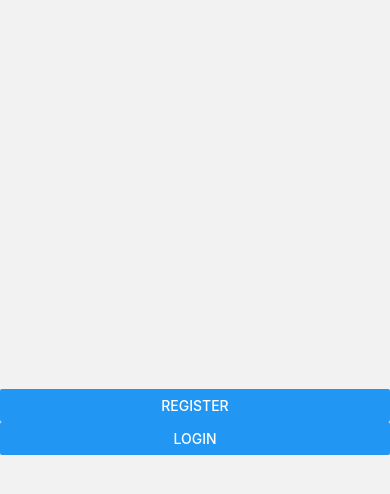
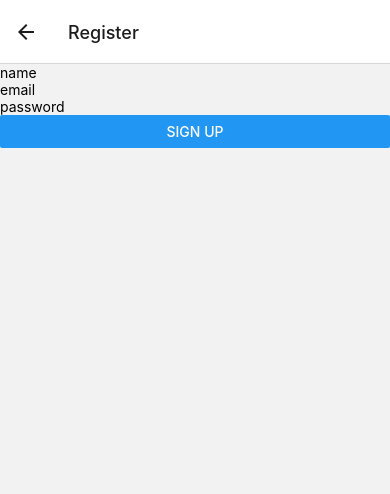
Before and after one commit to lehonglong2411/instagrampractice, a React Native app: screen /Register in a window 390 px wide. Before the commit this address had no page. Shown: the top 494 px of the page. Built offline with nearby package versions, Linux system fonts and the light colour scheme.

Commit message:
fix done expo by reset device

```diff
--- a/App.js
+++ b/App.js
@@ -6,6 +6,7 @@ import { NavigationContainer } from '@react-navigation/native';
 import { createStackNavigator } from '@react-navigation/stack';
 
 import LandingScreen from './components/auth/Landing';
+import RegisterScreen from './components/auth/Register';
 
 // Initialize Firebase
 const firebaseConfig = {
@@ -27,6 +28,7 @@ export default function App() {
     <NavigationContainer>
       <Stack.Navigator initialRouteName = "Landing">
         <Stack.Screen name = "Landing" component = {LandingScreen} options = {{ headerShown : false}}/>
+        <Stack.Screen name = "Register" component = {RegisterScreen} />
       </Stack.Navigator>
     </NavigationContainer>
   );
--- a/components/auth/Landing.js
+++ b/components/auth/Landing.js
@@ -1,7 +1,8 @@
 import React from 'react'
 import { Text, View, Button} from 'react-native'
 
-export default function Landing() {
+
+export default function Landing({navigation}) {
   return (
     <View style = {{ flex: 1, justifyContent: 'center' }}>
         <Button
--- a/components/auth/Register.js
+++ b/components/auth/Register.js
@@ -1,19 +1,19 @@
- vimport React, { Component } from 'react'
+import React, { Component } from 'react'
 import {View, Button, TextInput } from 'react-native'
 
-import firebase from 'firebase'
+// import firebase from 'firebase'
 
 export class Register extends Component {
 constructor(props) {
     super(props);
-    this.state {
-        email = '',
-        password = '',
+    this.state = {
+        email : '',
+        password : '',
         name: ''
     }
     this.onSignUp = this.onSignUp.bind(this)
 }
-    onSignUp = (){
+    onSignUp(){
       const {email, password, name} = this.state;
       firebase.auth().createUserWithEmailAndPassword(email, password)
       .then((result) => {
@@ -32,16 +32,16 @@ constructor(props) {
       <View>
         <TextInput
             placeholder = "name"
-            onChangeText = {{name} => this.setState(name)}
+            onChangeText = {(name) => this.setState(name)}
         />
         <TextInput
             placeholder = "email"
-            onChangeText = {{email} => this.setState(email)}
+            onChangeText = {(email) => this.setState(email)}
         />
         <TextInput
             placeholder = "password"
             secureTextEntry = {true}
-            onChangeText = {{password} => this.setState(password)}
+            onChangeText = {(password) => this.setState(password)}
         />
 
         <Button
```
